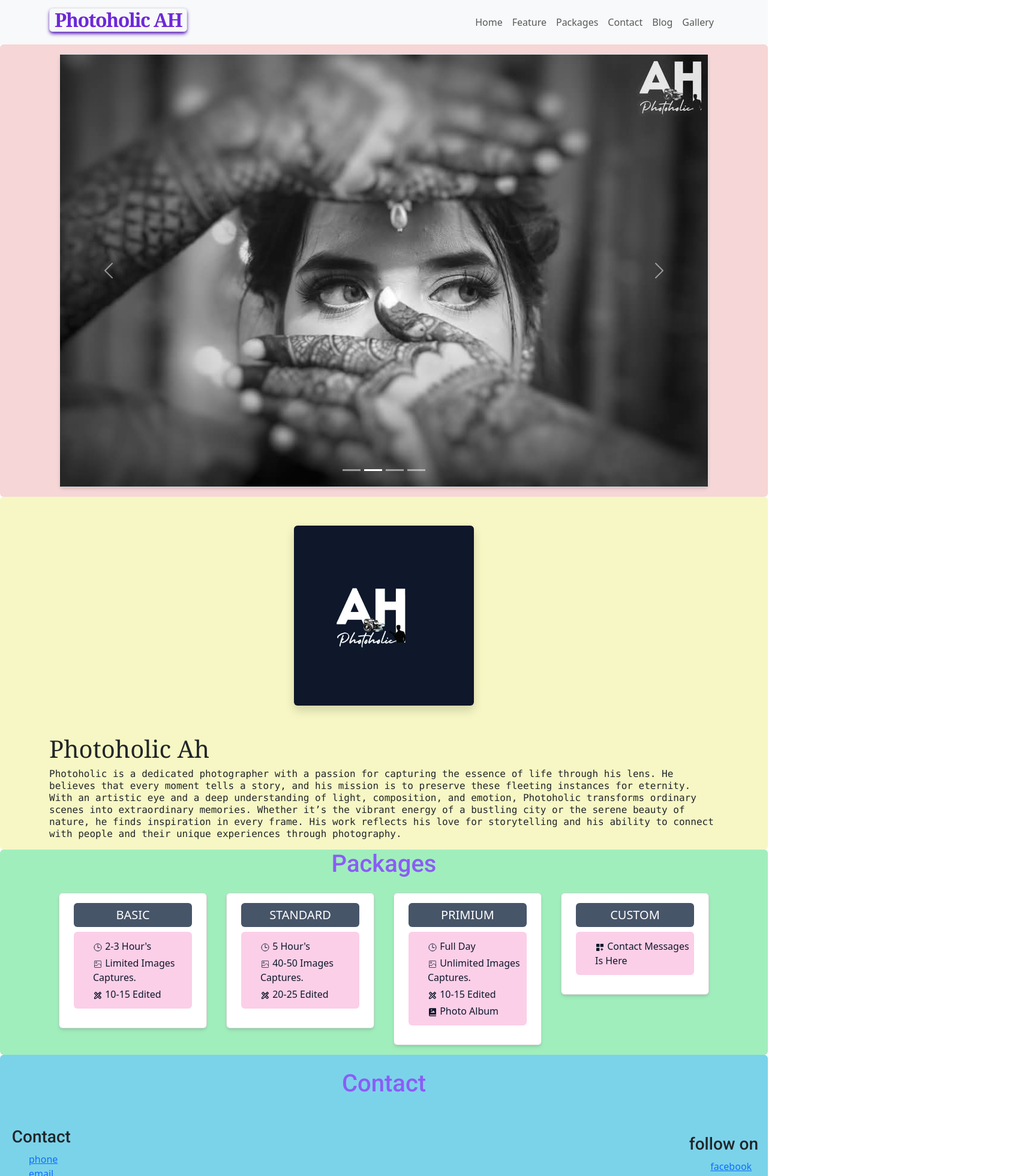
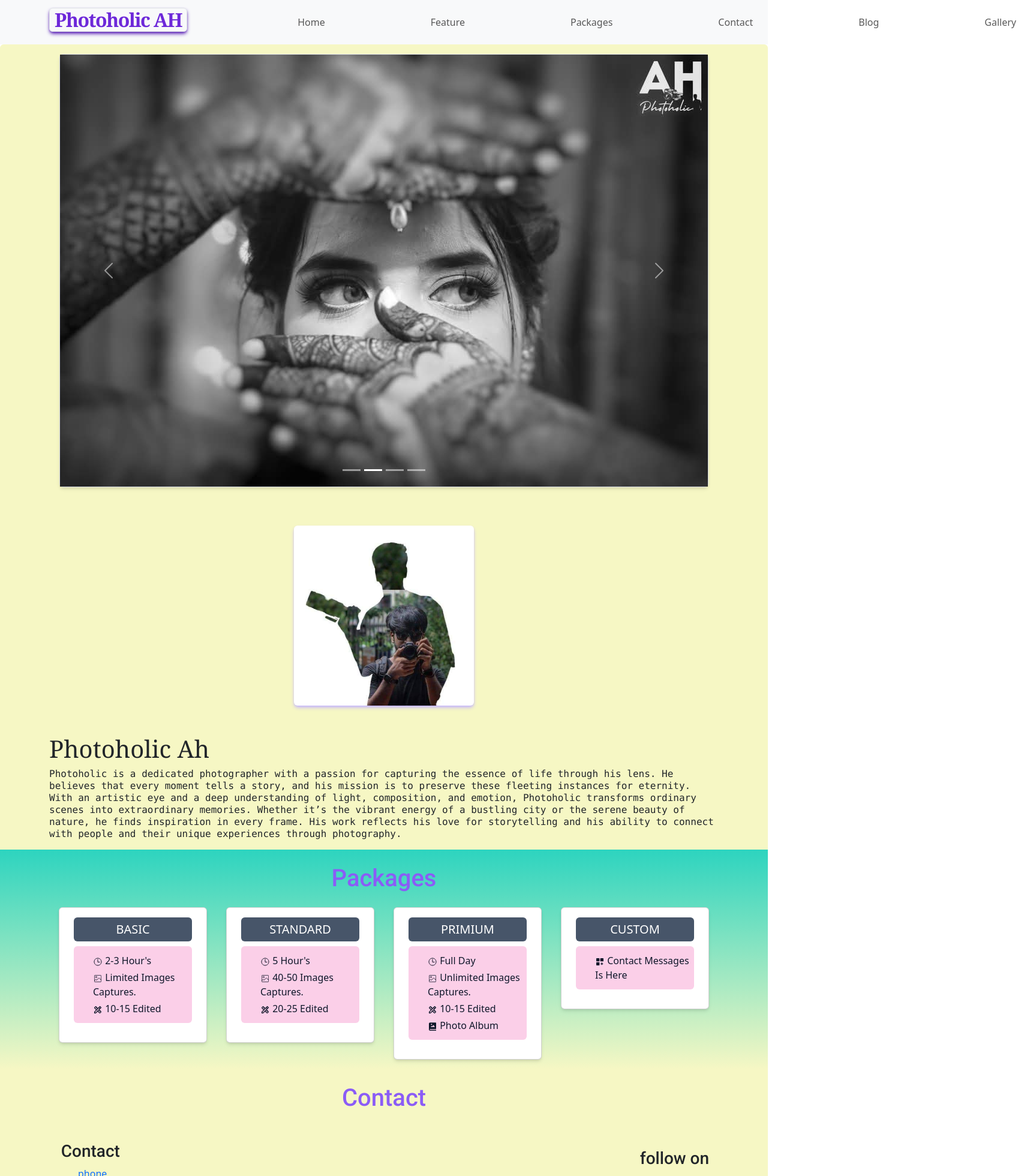
Before and after one commit to ashiful2002/photoholicah, a React (Vite) app: page / in a window 1280 px wide. Shown: the top 1960 px of the page at 60% size, 1702 px wide, since content can reach past the window. Built offline with nearby package versions, Linux system fonts and the light colour scheme.

Commit message:
Edited Navbar

```diff
--- a/src/App.jsx
+++ b/src/App.jsx
@@ -7,7 +7,7 @@ import Contact from "./Sections/Contact.jsx";
 
 const App = () => {
   return (
-    <div className="rounded ">
+    <div className="bg-[#F6F7C4] rounded ">
       {/* <Features />
        */}
       <Featured />
--- a/src/Layout/Header.jsx
+++ b/src/Layout/Header.jsx
@@ -10,7 +10,7 @@ import logo from "../assets/logo.png";
 const Header = () => {
   return (
     <>
-      <Navbar sticky="top" expand="md" className="bg-body-tertiary sticky" collapseOnSelect >
+      <Navbar sticky="top" expand="md"  className="bg-body-tertiary" collapseOnSelect >
         <Container>
           <Navbar.Brand href="/">
             {/* <img src={logo} width={90}  alt="logo" /> */}
@@ -24,11 +24,11 @@ const Header = () => {
             <Nav className="ms-auto">
               {navItems.map((item) => (
                 <Nav.Link
-                  className="text-center capitalize"
+                  className=" capitalize text-xl "
                   key={item.id}
                   href={item.url}
                 >
-                  {item.title}
+                 <span className="text-left ml-40 "> {item.title}</span>
                 </Nav.Link>
               ))}
             </Nav>
--- a/src/Sections/Contact.jsx
+++ b/src/Sections/Contact.jsx
@@ -9,8 +9,8 @@ import { FaMapMarkerAlt } from "react-icons/fa";
 
 const Contact = () => {
   return (
-    <div id="contact" className="bg-[#7BD3EA] rounded">
-      <div>
+    <div id="contact" className="">
+      <div className="container">
         <div>
           <div className=" py-4">
             <PageTitle
--- a/src/Sections/Featured.jsx
+++ b/src/Sections/Featured.jsx
@@ -2,7 +2,7 @@ import Carousel from "react-bootstrap/Carousel";
 import { carouselItems } from "../Constants/Index";
 function Featured() {
   return (
-    <div className="bg-[#F6D6D6] rounded" id="home">
+    <div className="container" id="home">
 
 
 
--- a/src/Sections/Hero.jsx
+++ b/src/Sections/Hero.jsx
@@ -1,18 +1,18 @@
 import React from "react";
 
 import heroImage from "../assets/react.svg";
-import photoholic from "../assets/logo.png";
+import photoholic from "../assets/photoholic.jpg";
 import PageTitle from "../Components/Title.jsx/PageTitle";
 
 const Hero = () => {
   return (
-    <div className="bg-[#F6F7C4] rounded" id="feature">
+    <div className="" id="feature">
       <div className="container mx-auto">
         {/* <PageTitle heading="hero section " title="home"/> */}
         <div className=" flex items-center justify-center gap-5 flex-col">
           <div className="pt-5">
             <img
-              className="rounded-md shadow bg-slate-900"
+              className="rounded shadow-md shadow-violet-300 bg-slate-900"
               width={300}
               src={photoholic}
               alt="heroImage"
--- a/src/Sections/Package.jsx
+++ b/src/Sections/Package.jsx
@@ -1,7 +1,7 @@
 import React from "react";
 
 import { packages } from "../Constants/Index";
-import { Button, Card } from "react-bootstrap";
+import {  Card } from "react-bootstrap";
 
 import PageTitle from "../Components/Title.jsx/PageTitle";
 import { IoTimeOutline } from "react-icons/io5";
@@ -12,12 +12,12 @@ import { BiSolidCustomize } from "react-icons/bi";
 
 const Package = () => {
   return (
-    <div className="bg-[#A1EEBD] rounded" id="packages">
+    <div className=" bg-gradient-to-b from-teal-400 " id="packages">
       <div>
         <div className="container mx-auto">
           <PageTitle
             heading="packages"
-            className="text-violet-500 bg-transparent "
+            className="text-violet-500 bg-transparent pt-4"
           />
           <div className="grid grid-cols-1 md:grid-cols-4">
             {packages.map((item) => (
```
